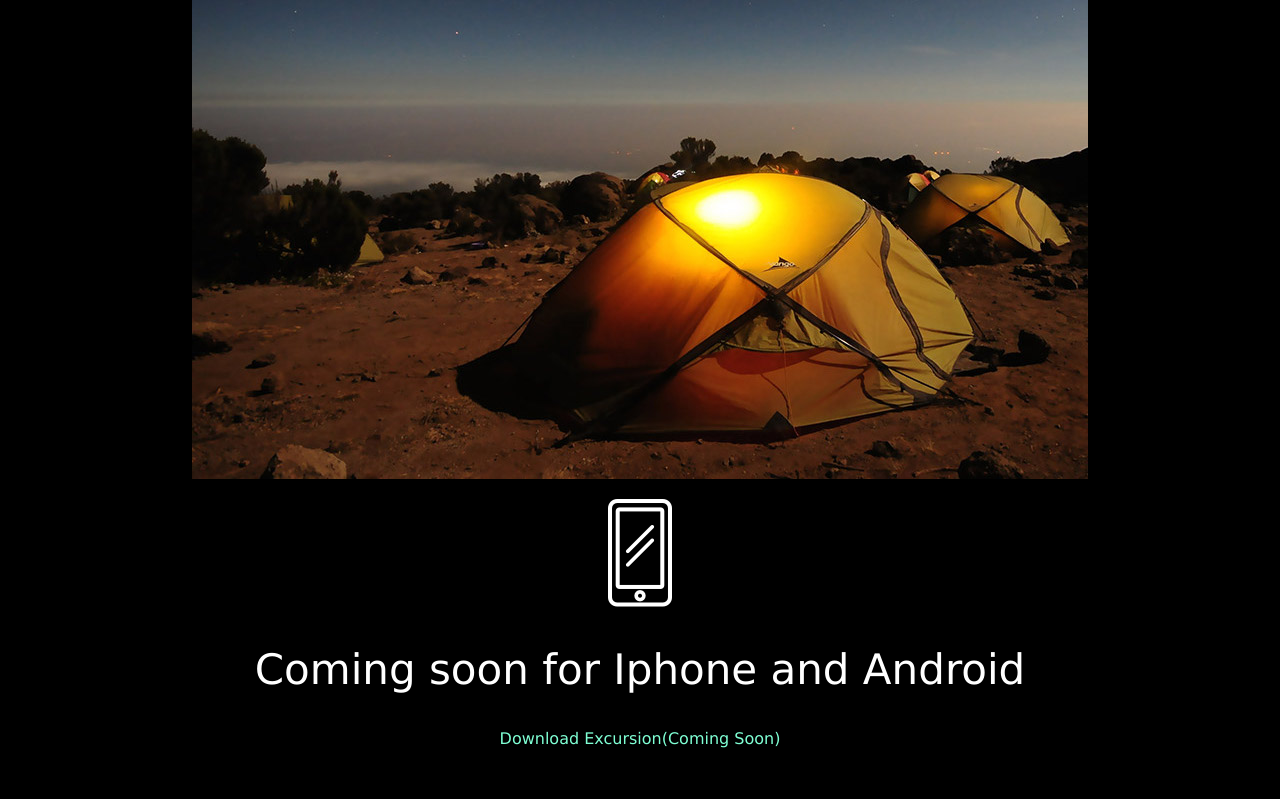
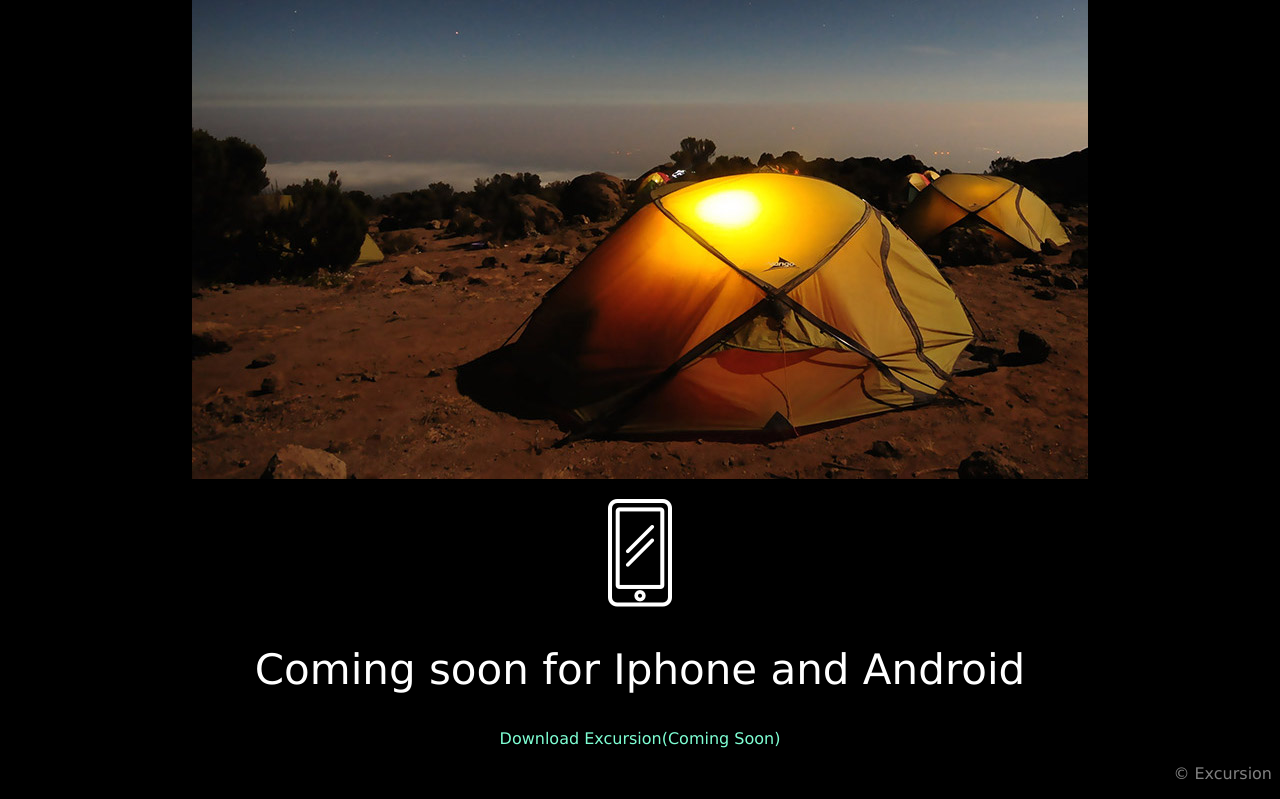
Before and after one commit to Guillermoanez92/Excursion, a plain HTML site: page index.html in a window 1280 px wide. Shown: the part 489-1288 px from the top of the page. Before the commit the page ends 1253 px from the top, so only its background shows below. Drawn offline with Linux system fonts and the light colour scheme.

Commit message:
Final Push

```diff
--- a/index.html
+++ b/index.html
@@ -36,6 +36,12 @@
 <h2 class="heading--secondary">Coming soon for Iphone and Android</h2>
 <p> <a class="link" href="#"> Download Excursion(Coming Soon) </a> </p>
 
+<!-- Footer -->
+
+<footer>
+	<p> &#169; Excursion</p>
+</footer>
+
 
 
 
--- a/resources/css/style.css
+++ b/resources/css/style.css
@@ -35,5 +35,10 @@ body {
 	text-decoration: none;
 }
 
-/* Video Section */
-/* Image */
+/* Fooyer */
+
+footer {
+	color:gray;
+	text-align: right;
+	font-size: 16px;
+}
```
